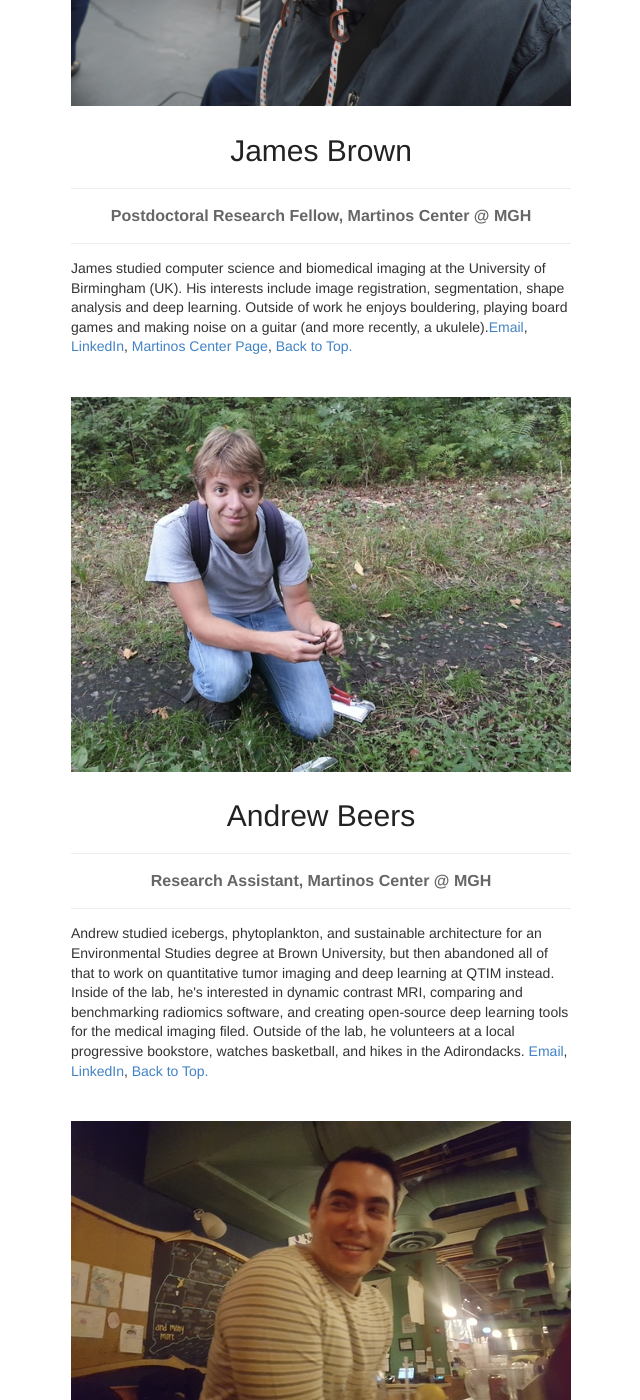
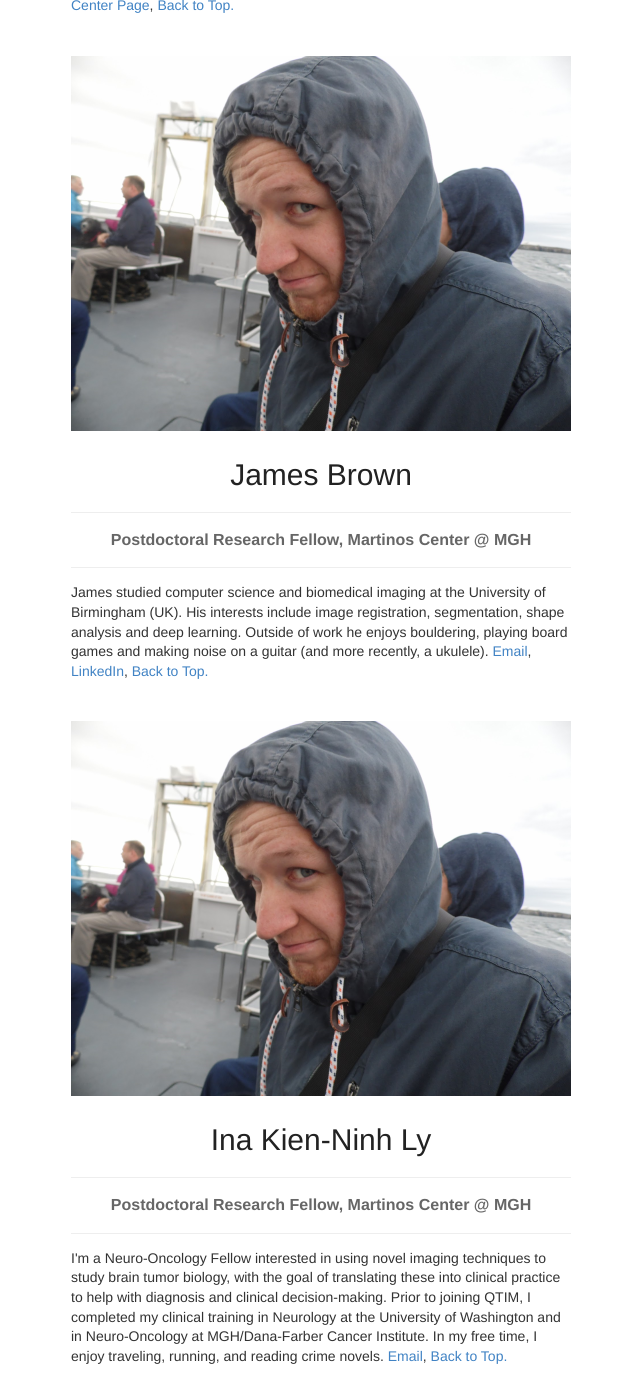
Before and after one commit to QTIM-Lab/qtim-lab.github.io, a Jekyll site: the page built from people.html, in a window 1280 px wide and 1400 px high, scrolled down 3439 px. Shown: the whole window, without its empty margins (319-959 px from the left). Built offline with Jekyll 4.4.1, drawn with Linux system fonts in a browser that asks for light colours; some of the changed text lies outside the part shown.

Commit message:
Jayashree and Ina info

```diff
--- a/people.html
+++ b/people.html
@@ -19,14 +19,14 @@
  <ul>
   <li><a href="#Yifen">Yi-Fen Yen</a></li>
   </ul>
-<strong>Graduate Students</strong>
- <ul>
-  <li><a href="#Ken">Ken Chang</a></li>
-  </ul>
 <strong>Research Fellows</strong>
   <ul>
     <li><a href="#James">James Brown</a></li>
     <li><a href="#Ina">Ina Ly</a></li>
+  </ul>
+<strong>Graduate Students</strong>
+ <ul>
+  <li><a href="#Ken">Ken Chang</a></li>
   </ul>
 <strong>Research Staff</strong>
 <ul>
@@ -46,6 +46,15 @@
 </div>
 
 <div class="bio">
+<a name="Jayashree"></a>
+<img src="../images/people/jayashree_500.png">
+<h1>Jayashree Kalpathy-Cramer</h1>
+<h2>Neuro-Oncologist, Massachussetts General Hospital</h2>
+<p>I am a Neuro-Oncologist with an interest in incorporating imaging techniques into clinical trials to better understand tumor biology and response to treatment. Outside of work, I enjoy traveling and spending time with my husband and twin daughters.<a href="mailto:EGERSTNER@mgh.harvard.edu">Email</a>, <a href=https://www.nmr.mgh.harvard.edu/user/7244>Martinos Center Page</a>, <a href="#Top">Back to Top.</a></p>
+</div>
+
+
+<div class="bio">
 <a name="Yifen"></a>
 <img src="../images/people/yifen_500.jpg">
 <h1>Yi-Fen Yen</h1>
@@ -58,19 +67,27 @@
 </div>
 
 <div class="bio">
+<a name="James"></a>
+<img src="../images/people/james_500.png">
+<h1>James Brown</h1>
+<h2>Postdoctoral Research Fellow, Martinos Center @ MGH</h2>
+<p>James studied computer science and biomedical imaging at the University of Birmingham (UK). His interests include image registration, segmentation, shape analysis and deep learning. Outside of work he enjoys bouldering, playing board games and making noise on a guitar (and more recently, a ukulele). <a href="mailto:jbrown97@mgh.harvard.edu">Email</a>, <a href=https://www.linkedin.com/in/james-brown-a241138b/>LinkedIn</a>, <a href="#Top">Back to Top.</a></p>
+</div>
+
+<div class="bio">
+<a name="Ina"></a>
+<img src="../images/people/james_500.png">
+<h1>Ina Kien-Ninh Ly</h1>
+<h2>Postdoctoral Research Fellow, Martinos Center @ MGH</h2>
+<p>I'm a Neuro-Oncology Fellow interested in using novel imaging techniques to study brain tumor biology, with the goal of translating these into clinical practice to help with diagnosis and clinical decision-making. Prior to joining QTIM, I completed my clinical training in Neurology at the University of Washington and in Neuro-Oncology at MGH/Dana-Farber Cancer Institute. In my free time, I enjoy traveling, running, and reading crime novels. <a href="mailto:ILY@PARTNERS.ORG">Email</a>, <a href="#Top">Back to Top.</a></p>
+</div>
+
+<div class="bio">
 <a name="Ken"></a>
 <img src="../images/people/ken_c_500.jpg">
 <h1>Ken Chang</h1>
 <h2>MD/PhD Candidate, Harvard-MIT Division of Health Sciences and Technology</h2>
 <p>Ken grew up in New York City and attended college at Penn. After moving to Boston, he joined QTIM to explore his interests in neurooncology, imaging informatics, and automated methods. His current projects include lesion segmentation, radiogenomics, and deep learning techniques. Outside of lab, Ken enjoys bowling, ping pong, and bike riding. <a href="mailto:kenchang@mit.edu">Email</a>, <a href=https://www.linkedin.com/in/ken-chang-4ab12023/>LinkedIn</a>, <a href=https://www.nmr.mgh.harvard.edu/user/3589141>Martinos Center Page</a>, <a href="#Top">Back to Top.</a></p>
-</div>
-
-<div class="bio">
-<a name="James"></a>
-<img src="../images/people/james_500.png">
-<h1>James Brown</h1>
-<h2>Postdoctoral Research Fellow, Martinos Center @ MGH</h2>
-<p>James studied computer science and biomedical imaging at the University of Birmingham (UK). His interests include image registration, segmentation, shape analysis and deep learning. Outside of work he enjoys bouldering, playing board games and making noise on a guitar (and more recently, a ukulele).<a href="mailto:jbrown97@mgh.harvard.edu">Email</a>, <a href=https://www.linkedin.com/in/james-brown-a241138b/>LinkedIn</a>, <a href=https://www.linkedin.com/in/james-brown-a241138b/>Martinos Center Page</a>, <a href="#Top">Back to Top.</a></p>
 </div>
 
 <div class="bio">
```
Also changed, not shown: images/people/jayashree_500.png (added).
